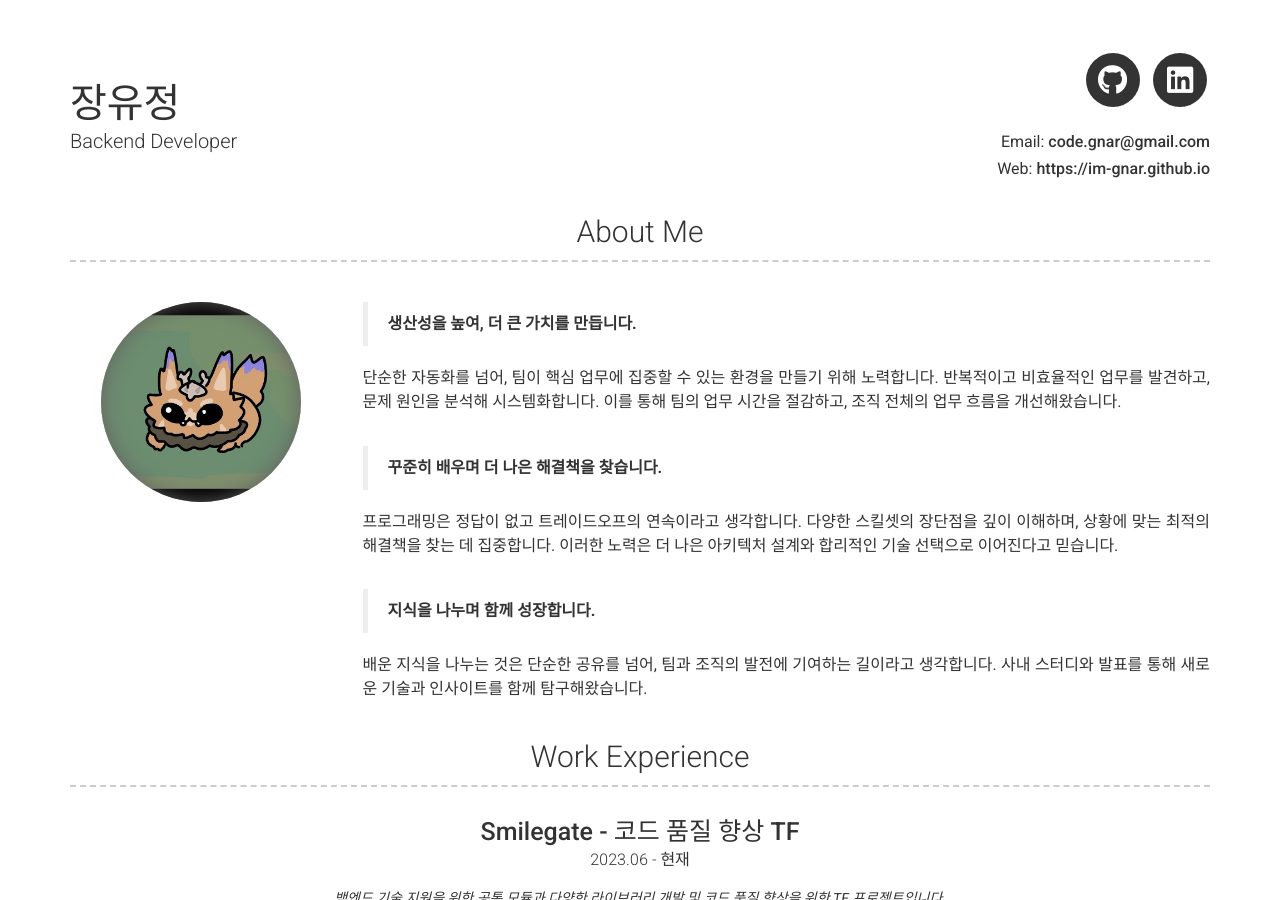
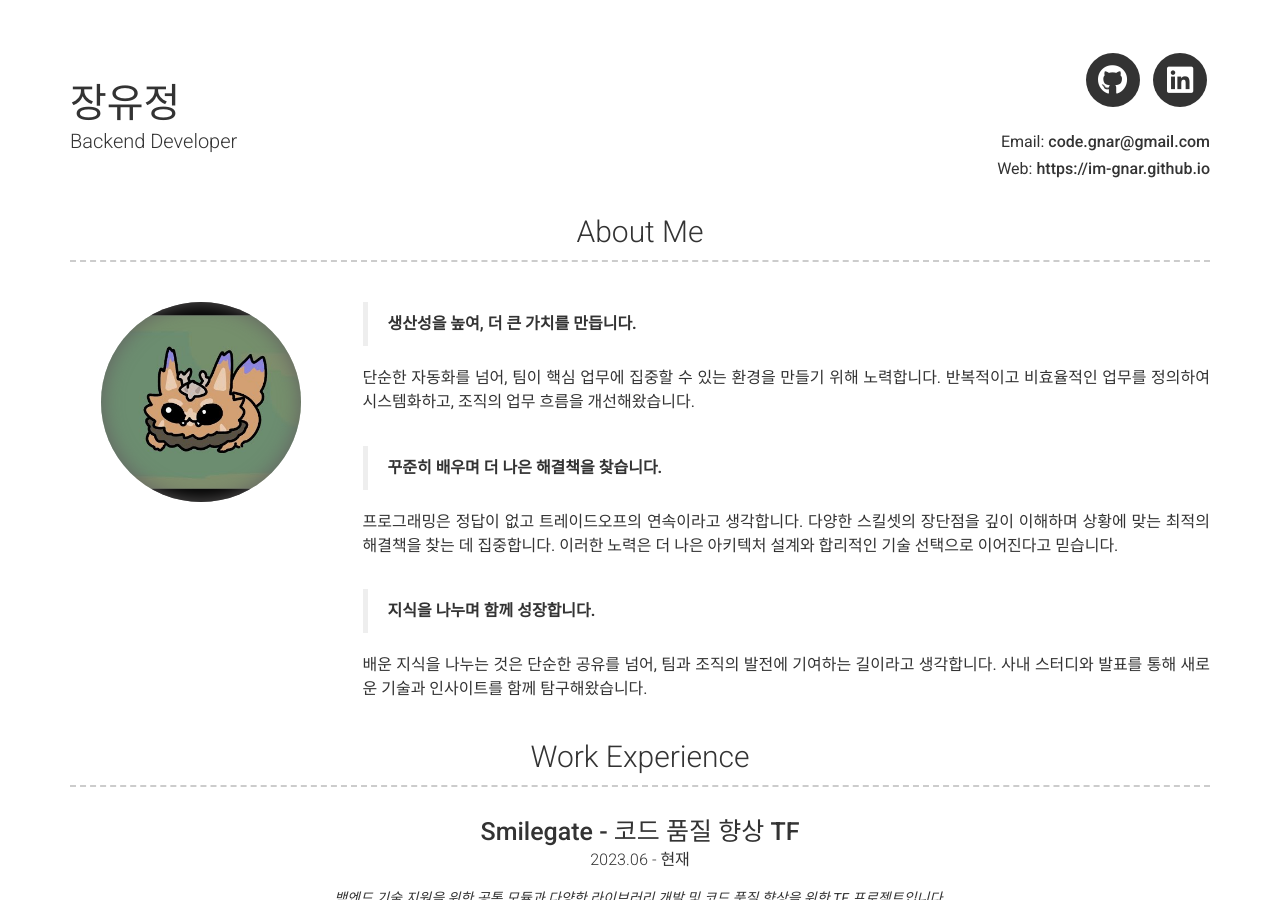
Before and after one commit to im-gnar/im-gnar.github.io, a Jekyll site: the page built from resume.md, in a window 1280 px wide and 900 px high. Built offline with Jekyll 4.4.1, drawn with Linux system fonts in a browser that asks for light colours; nearby versions of some CDN libraries; some of the changed text lies outside the part shown.

```diff
--- a/_config.yml
+++ b/_config.yml
@@ -79,11 +79,11 @@ about_profile_image: assets/images/gnar.jpeg
 about_content: |
   > **생산성을 높여, 더 큰 가치를 만듭니다.**
 
-  단순한 자동화를 넘어, 팀이 핵심 업무에 집중할 수 있는 환경을 만들기 위해 노력합니다. 반복적이고 비효율적인 업무를 발견하고, 문제 원인을 분석해 시스템화합니다. 이를 통해 팀의 업무 시간을 절감하고, 조직 전체의 업무 흐름을 개선해왔습니다.
+  단순한 자동화를 넘어, 팀이 핵심 업무에 집중할 수 있는 환경을 만들기 위해 노력합니다. 반복적이고 비효율적인 업무를 정의하여 시스템화하고, 조직의 업무 흐름을 개선해왔습니다.
   <br/><br/>
   > **꾸준히 배우며 더 나은 해결책을 찾습니다.**
 
-  프로그래밍은 정답이 없고 트레이드오프의 연속이라고 생각합니다. 다양한 스킬셋의 장단점을 깊이 이해하며, 상황에 맞는 최적의 해결책을 찾는 데 집중합니다. 이러한 노력은 더 나은 아키텍처 설계와 합리적인 기술 선택으로 이어진다고 믿습니다.
+  프로그래밍은 정답이 없고 트레이드오프의 연속이라고 생각합니다. 다양한 스킬셋의 장단점을 깊이 이해하며 상황에 맞는 최적의 해결책을 찾는 데 집중합니다. 이러한 노력은 더 나은 아키텍처 설계와 합리적인 기술 선택으로 이어진다고 믿습니다.
   <br/><br/>
   > **지식을 나누며 함께 성장합니다.**
 
```
Also changed, not shown: _data/resume/other-experience.yml (+6 -5 lines), _data/resume/skill.yml (+1 -6 lines).
